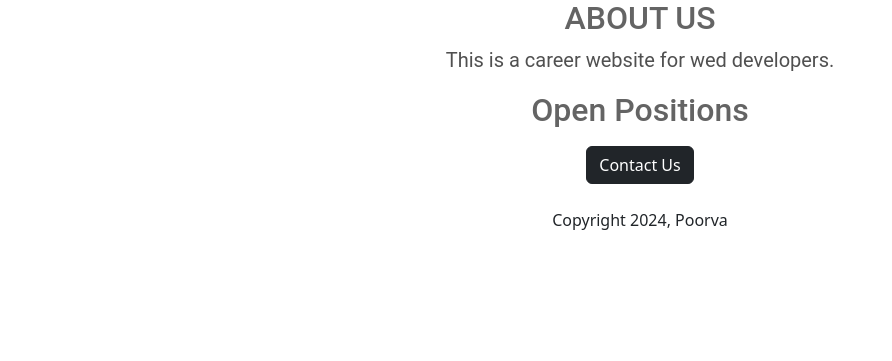
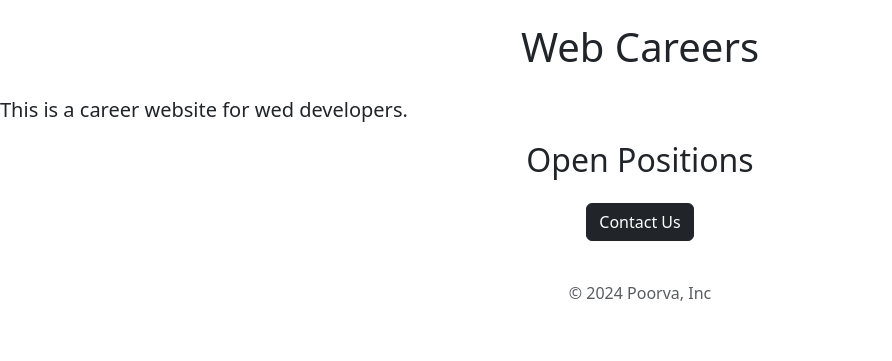
Before and after one commit to IsPoorva/Web-development-project, a Flask app: template templates/home.html in a window 1280 px wide. Shown: the part 457-818 px from the top of the page, without its empty margins (0-892 px from the left). Before the commit the page ends 687 px from the top, so only its background shows below. Run offline with Flask 3, Linux system fonts and the light colour scheme; the template is opened without the code that fills it, so the values that code supplies are empty.

Commit message:
completed working model of html page

```diff
--- /dev/null
+++ b/templates/footer.html
@@ -0,0 +1,5 @@
+<div class="container">
+  <footer class="py-3 my-4">
+    <p class="text-center text-body-secondary">&copy; 2024 Poorva, Inc</p>
+  </footer>
+</div>
--- a/templates/home.html
+++ b/templates/home.html
@@ -7,56 +7,33 @@
     <title>Web Careers</title>
     <link href="https://cdn.jsdelivr.net/npm/bootstrap@5.3.3/dist/css/bootstrap.min.css" rel="stylesheet" integrity="sha384-QWTKZyjpPEjISv5WaRU9OFeRpok6YctnYmDr5pNlyT2bRjXh0JMhjY6hW+ALEwIH" crossorigin="anonymous">
     <style>
-      h1{
-        font-size: 40px;
-        font-family: Roboto;
-        font-weight: bold;
-        color: rgb(100, 100, 100);
-        text-align: center;
-      }
 
       #banner{
         width: 100%;
         height: 400px;
         object-fit: cover;
-      }
-      h2{
-        font-size: 32px;
-        font-family: Roboto;
-        color: rgb(100, 100, 100);
-        text-align: center;
-      }
-      .bodytext{
-        font-size: 20px;
-        font-family: Roboto;
-        color: rgb(80, 80, 80);
-        text-align: center;
-      }
-
-      #container{
-        max-width:720px;
-        margin: 0 auto 0 auto;
+        margin-bottom: 16px;
       }
     </style>
   </head>
   <body>
+    {% include 'nav.html' %}
+    <img id="banner" src= "/static/girl.jpg">
     <div id="container">
-    <h1>Web Careers</h1>
-    <img id="banner" src= "/static/girl.jpg">
-    <h2>ABOUT US</h2>
-    <p class= "bodytext">
+    <h1 class="text-center mt-2 mb-4">Web Careers</h1>
+    <p class= "lead">
       This is a career website for wed developers.
     </p>
-    <h2>Open Positions</h2>
+    <h2 class='text-center mt-2 mb-4'>Open Positions</h2>
     <p class="bodytext">
       {% for job in jobs %}
         {% include 'jobitems.html' %}
       {% endfor %}
     </p>
     <div style="text-align:center;">
-      <button type="button" class="btn btn-dark">Contact Us</button>
-      <p class="mt-4">Copyright 2024, Poorva</p>
+      <a class="btn btn-dark" href="mailto:poorva0311@gmail.com?subject=Queries">Contact Us</a>
         <div>
     </div>
+      {% include 'footer.html' %}
   </body>
 </html>
--- /dev/null
+++ b/templates/nav.html
@@ -0,0 +1,10 @@
+<nav class="shadow-sm p-3 mb-5 bg-body-tertiary rounded fixed-top bg-white">
+  <div class="container">
+    <a class="navbar-brand" href="#">
+      <img src="/static/logo.svg" alt="Bootstrap" width="30" height="24"
+        class="d-inline-block align-text-top">
+      Careers
+    </a>
+  </div>
+</nav>
+<div style= "height:56px"></div>
```
Also changed, not shown: templates/jobitems.html (+8 -5 lines), static/logo.svg (added), 1 other file.
